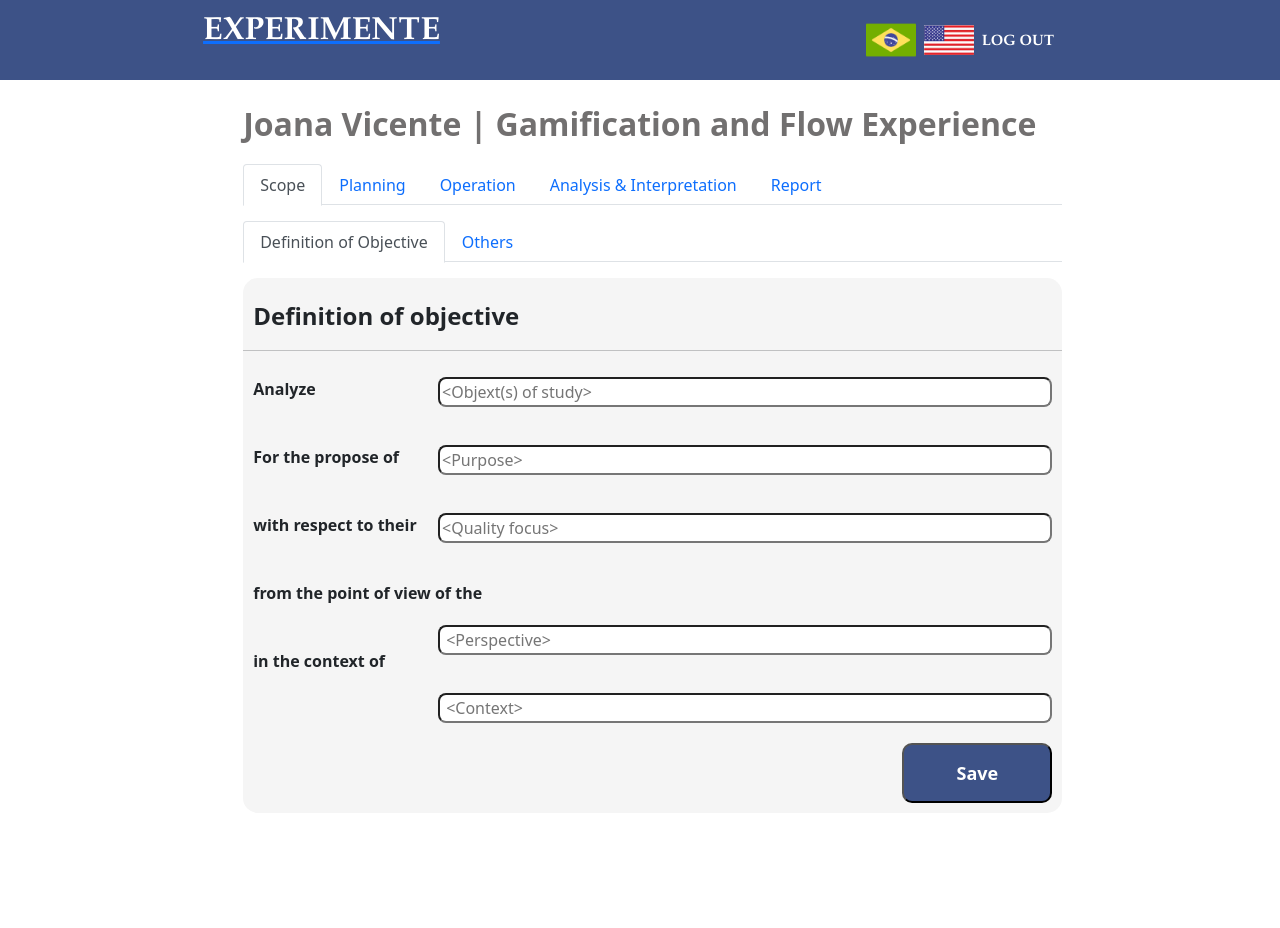
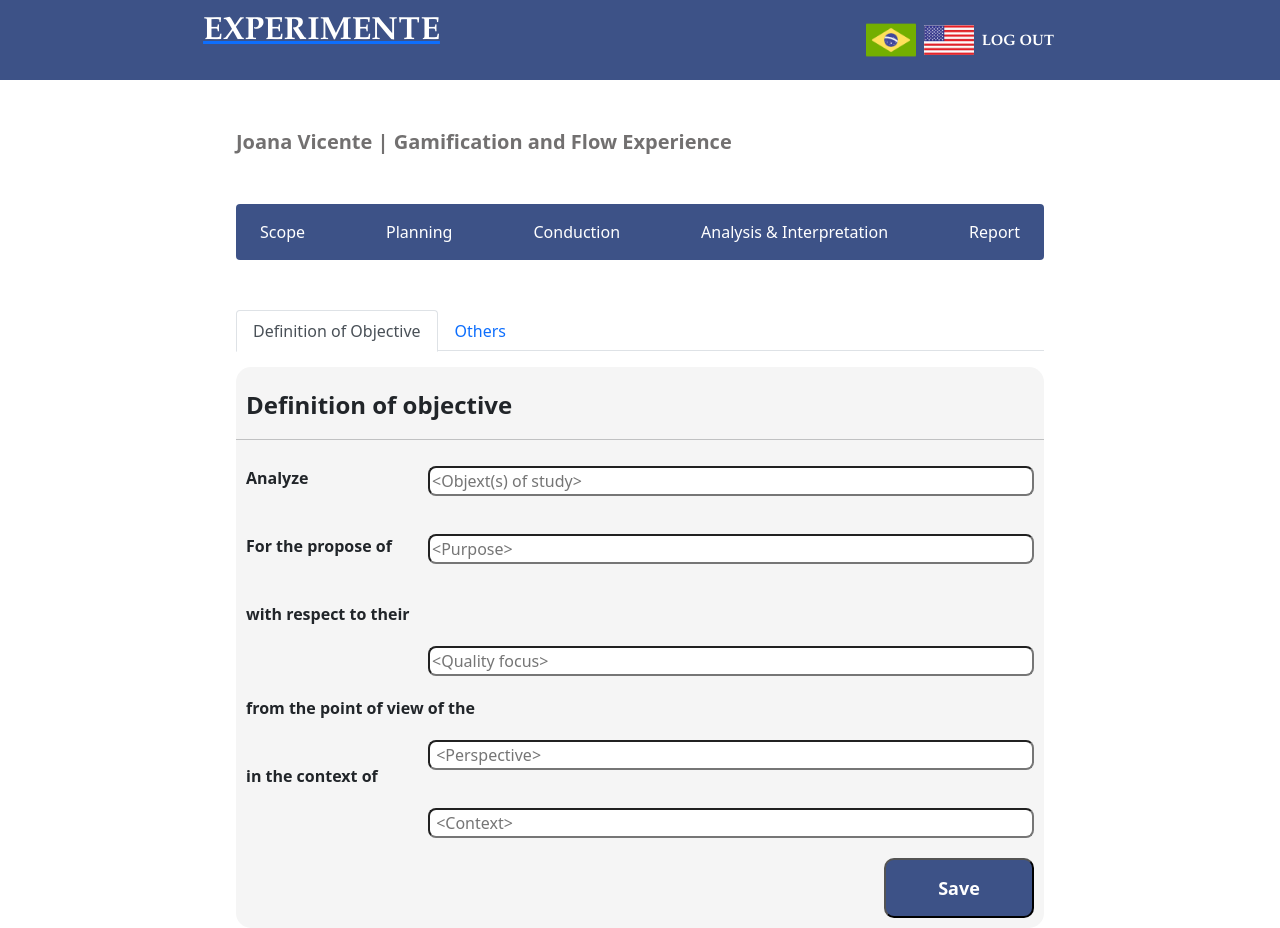
Before and after one commit to kamillatenorio/HCI-Project, a React (Create React App) app: page /scope in a window 1280 px wide. Before the commit the page ends 813 px from the top, so only its background shows below. Built offline with nearby package versions, Linux system fonts and the light colour scheme.

Commit message:
Importing "Navigation" component

```diff
--- a/src/views/experimentPhases/Scope.jsx
+++ b/src/views/experimentPhases/Scope.jsx
@@ -1,21 +1,16 @@
 import React, { Component } from 'react';
 import '../../App.css';
 import { Tabs, Tab } from 'react-bootstrap';
+import NavBarExp from '../../components/NavBarExp';
+import Navigation from '../Navigation';
 
 class Scope extends Component {
   render() {
     return (
-      <div style={{ width: '80%', marginLeft: '19%', marginRight: '16%' }}>
-        <div>
-          <p style={{
-            fontWeight: 'bold', fontSize: 'xx-large', marginTop: '20px',
-            color: '#727070'
-          }}>Joana Vicente | Gamification and Flow Experience</p>
-        </div>
-        <div style={{ width: '80%' }}>
-          <Tabs id="uncontrolled-tab-example" className="mb-3">
-            <Tab eventKey="scope" title="Scope">
-
+      <div>
+      <Navigation/>
+      <NavBarExp/>
+      <div class="container" style={{ maxWidth: '65%' }}>
               <Tabs id="uncontrolled-tab-example2" className="mb-3">
                 <Tab eventKey="objective" title="Definition of Objective">
                   <div className="experimentDiv">
@@ -148,135 +143,6 @@ class Scope extends Component {
 
                 </Tab>
               </Tabs>
-            </Tab>
-            <Tab eventKey="planning" title="Planning">
-              <div className="experimentDiv">
-
-                <p className="experimentTitle">Context Detailing</p>
-                <hr class="dotted experimentDot"></hr>
-                <textarea name="quality" id="quality" className="experimentTextArea" rows='6' />
-
-                <br />
-
-                <button className="blue_button saveButton">Save</button>
-              </div>
-
-            </Tab>
-            <Tab eventKey="operation" title="Operation">
-              <p style={{ marginLeft: '14%' }}>The experiment operation will be made by another tool, which can be accessed <a href="#" target="__Blank">HERE</a>.</p>
-            </Tab>
-            <Tab eventKey="analysis" title="Analysis & Interpretation">
-              <h1>Analysis & Interpretation</h1>
-
-              <div className="experimentDiv">
-
-                <p className="experimentLabel">Descriptive Analysis</p>
-                <select name="select" className="experimentTextArea">
-                  <option value="valor1" selected>Select one...</option>
-                  <option value="valor1" >Option 2</option>
-                  <option value="valor1" >Option 3</option>
-                </select>
-
-                <p className="experimentLabel">Graphs</p>
-                <select name="select" className="experimentTextArea">
-                  <option value="valor1" selected>Select one...</option>
-                  <option value="valor1" >Option 2</option>
-                  <option value="valor1" >Option 3</option>
-                </select>
-
-                <p className="experimentLabel">Hypothesis Tests</p>
-                <select name="select" className="experimentTextArea">
-                  <option value="valor1" selected>Select one...</option>
-                  <option value="valor1" >Option 2</option>
-                  <option value="valor1" >Option 3</option>
-                </select>
-
-              </div>
-            </Tab>
-            <Tab eventKey="report" title="Report">
-              <div className="experimentDiv">
-                <p className="experimentTitle">Download a Report</p>
-                <hr class="dotted experimentDot"></hr>
-
-                <p className="experimentLabel">Scope</p>
-                <div>
-                  <input type="radio" className="experimentRadio" id="definition" name="scope" />
-                  <label htmlFor="scope">Definition of the objective</label>
-                </div>
-
-                <div>
-                  <input type="radio" className="experimentRadio" id="picoc" name="scope" />
-                  <label htmlFor="scope">PICOC</label>
-                </div>
-
-                <div>
-                  <input type="radio" className="experimentRadio" id="rqs" name="scope" />
-                  <label htmlFor="scope">Research Questions</label>
-                </div>
-
-                <div>
-                  <input type="radio" className="experimentRadio" id="notes" name="scope" />
-                  <label htmlFor="scope">Practitioner Notes</label>
-                </div>
-
-                <br/>
-
-                <p className="experimentLabel">Planning</p>
-                <div>
-                  <input type="radio" className="experimentRadio" id="detailing" name="planning" />
-                  <label htmlFor="scope">Context Detailing</label>
-                </div>
-
-                <div>
-                  <input type="radio" className="experimentRadio" id="variables" name="planning" />
-                  <label htmlFor="scope">Selection of Variables</label>
-                </div>
-
-                <div>
-                  <input type="radio" className="experimentRadio" id="hypothesis" name="planning" />
-                  <label htmlFor="scope">Formulation of Hypotheses</label>
-                </div>
-
-                <div>
-                  <input type="radio" className="experimentRadio" id="subjects" name="planning" />
-                  <label htmlFor="scope">Selection of Subjects</label>
-                </div>
-
-                <div>
-                  <input type="radio" className="experimentRadio" id="design" name="planning" />
-                  <label htmlFor="scope">Experiment Design</label>
-                </div>
-
-                <div>
-                  <input type="radio" className="experimentRadio" id="instrumentation" name="planning" />
-                  <label htmlFor="scope">Instrumentation</label>
-                </div>
-
-                <br/>
-
-                <p className="experimentLabel">Analysis & Interpretation</p>
-                <div>
-                  <input type="radio" className="experimentRadio" id="overview" name="analysis" />
-                  <label htmlFor="scope">Overview</label>
-                </div>
-
-                <div>
-                  <input type="radio" className="experimentRadio" id="statistics" name="analysis" />
-                  <label htmlFor="scope">Descriptive Statistics</label>
-                </div>
-
-                <div>
-                  <input type="radio" className="experimentRadio" id="htests" name="analysis" />
-                  <label htmlFor="scope">Hypotheses Tests</label>
-                </div>
-
-                <br />
-                <br />
-
-                <button className="blue_button saveButton">Save</button>
-              </div>
-            </Tab>
-          </Tabs>
         </div>
       </div>
     )
```
